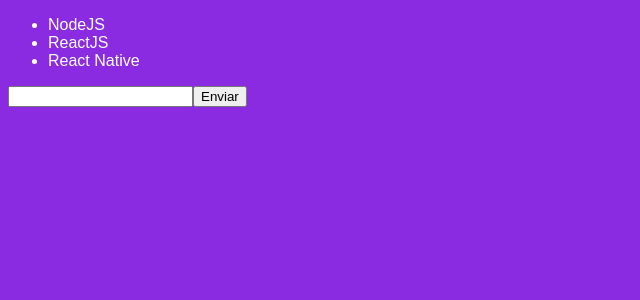
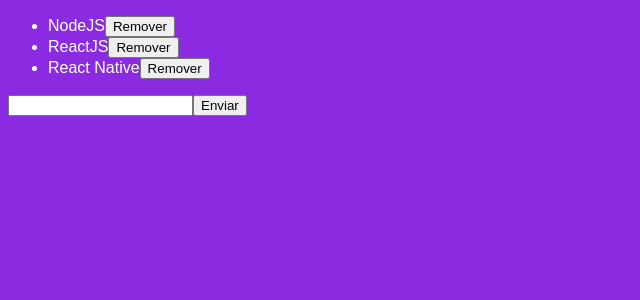
Before and after one commit to marcelopimeireles/rocketshoes, a React app: page / in a window 1280 px wide. Shown: the top 300 px of the page, without its empty margins (0-640 px from the left). Built offline with nearby package versions, Linux system fonts and the light colour scheme.

Commit message:
delete tech

```diff
--- a/src/components/TechList.js
+++ b/src/components/TechList.js
@@ -21,11 +21,20 @@
       newTech: ''});
   }
 
+  handleDelete = (tech) => {
+    this.setState({ techs: this.state.techs.filter(t => t !== tech) });
+  }
+
   render() {
     return (
       <form onSubmit={this.handleSubmit}>
         <ul>
-          {this.state.techs.map(tech => <li key={tech}>{tech}</li>)}
+          {this.state.techs.map(tech =>
+            <li key={tech}>
+              {tech}
+              <button onClick={() => this.handleDelete(tech)} type="button">Remover</button>
+            </li>
+          )}
         </ul>
         <input
           type="text"
```
